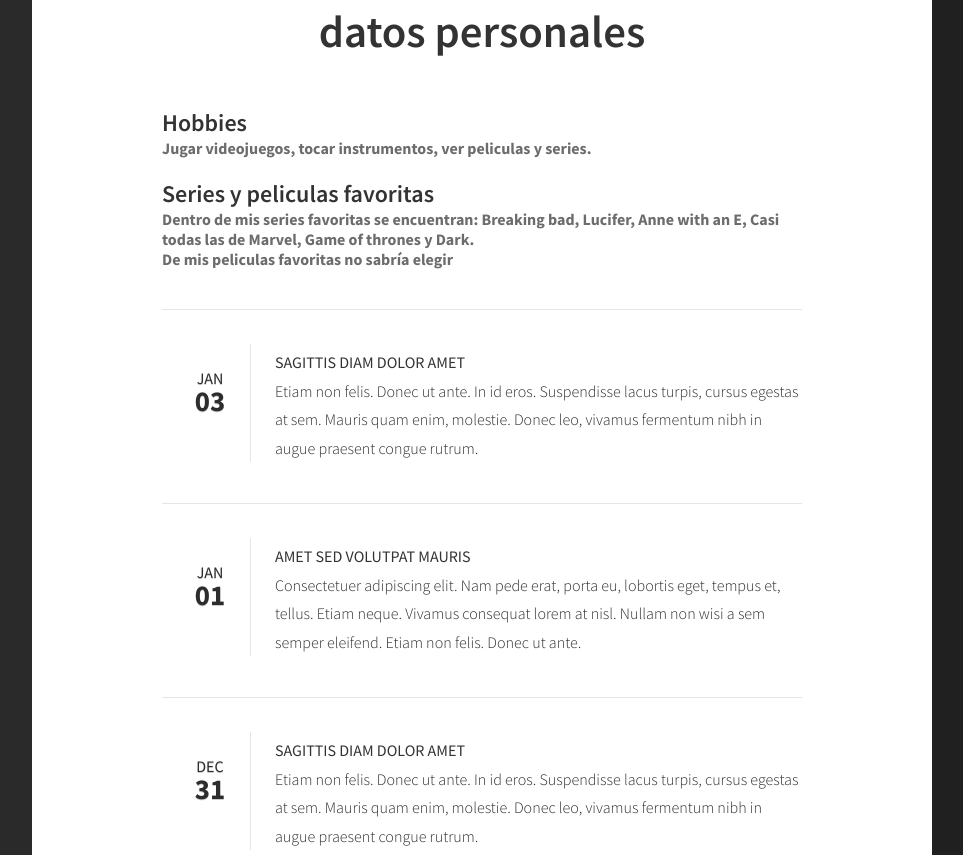
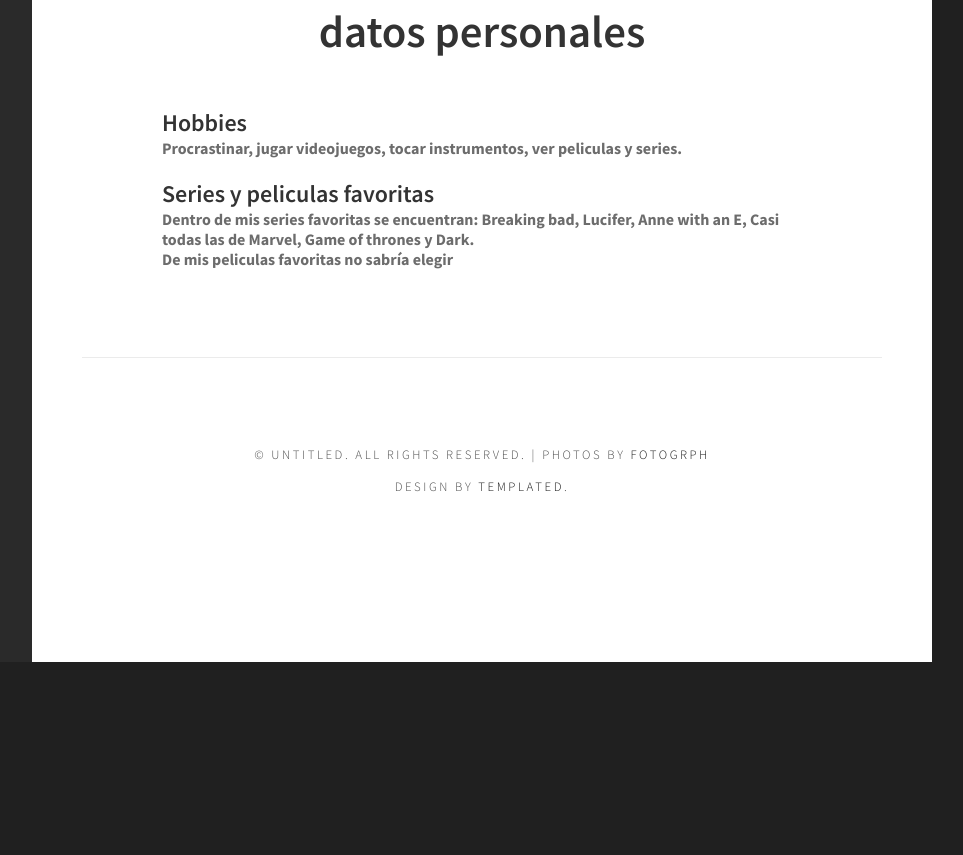
Before and after one commit to RCardoza00/LandingCardozaRuben, a plain HTML site: page index.html in a window 1280 px wide. Shown: the part 744-1599 px from the top of the page, without its empty margins (308-1271 px from the left). After the commit the page ends 1406 px from the top, so only its background shows below. Drawn offline with Linux system fonts and the light colour scheme; a web font is replaced by a local one.

Commit message:
added something

```diff
--- a/index.html
+++ b/index.html
@@ -65,7 +65,7 @@ Released   : 20130902
 			<ul class="style1">
 				<li class="first">
 					<h2> Hobbies</h2>
-                    <b>Jugar videojuegos, tocar instrumentos, ver peliculas y series.</b> <br>
+                    <b>Procrastinar, jugar videojuegos, tocar instrumentos, ver peliculas y series.</b> <br>
                     <br>
 
                     <h2> Series y peliculas favoritas</h2>
@@ -73,21 +73,9 @@ Released   : 20130902
                     <b>De mis peliculas favoritas no sabría elegir</b>
 
 				</li>
-				<li>
-					<p class="date"><a href="#">Jan<b>03</b></a></p>
-					<h3>Sagittis diam dolor amet</h3>
-					<p><a href="#">Etiam non felis. Donec ut ante. In id eros. Suspendisse lacus turpis, cursus egestas at sem. Mauris quam enim, molestie. Donec leo, vivamus fermentum nibh in augue praesent congue rutrum.</a></p>
-				</li>
-				<li>
-					<p class="date"><a href="#">Jan<b>01</b></a></p>
-					<h3>Amet sed volutpat mauris</h3>
-					<p><a href="#">Consectetuer adipiscing elit. Nam pede erat, porta eu, lobortis eget, tempus et, tellus. Etiam neque. Vivamus consequat lorem at nisl. Nullam non wisi a sem semper eleifend. Etiam non felis. Donec ut ante.</a></p>
-				</li>
-				<li>
-					<p class="date"><a href="#">Dec<b>31</b></a></p>
-					<h3>Sagittis diam dolor amet</h3>
-					<p><a href="#">Etiam non felis. Donec ut ante. In id eros. Suspendisse lacus turpis, cursus egestas at sem. Mauris quam enim, molestie. Donec leo, vivamus fermentum nibh in augue praesent congue rutrum.</a></p>
-				</li>
+
+
+
 			</ul>
 		</div>
 		<div id="copyright">
```
